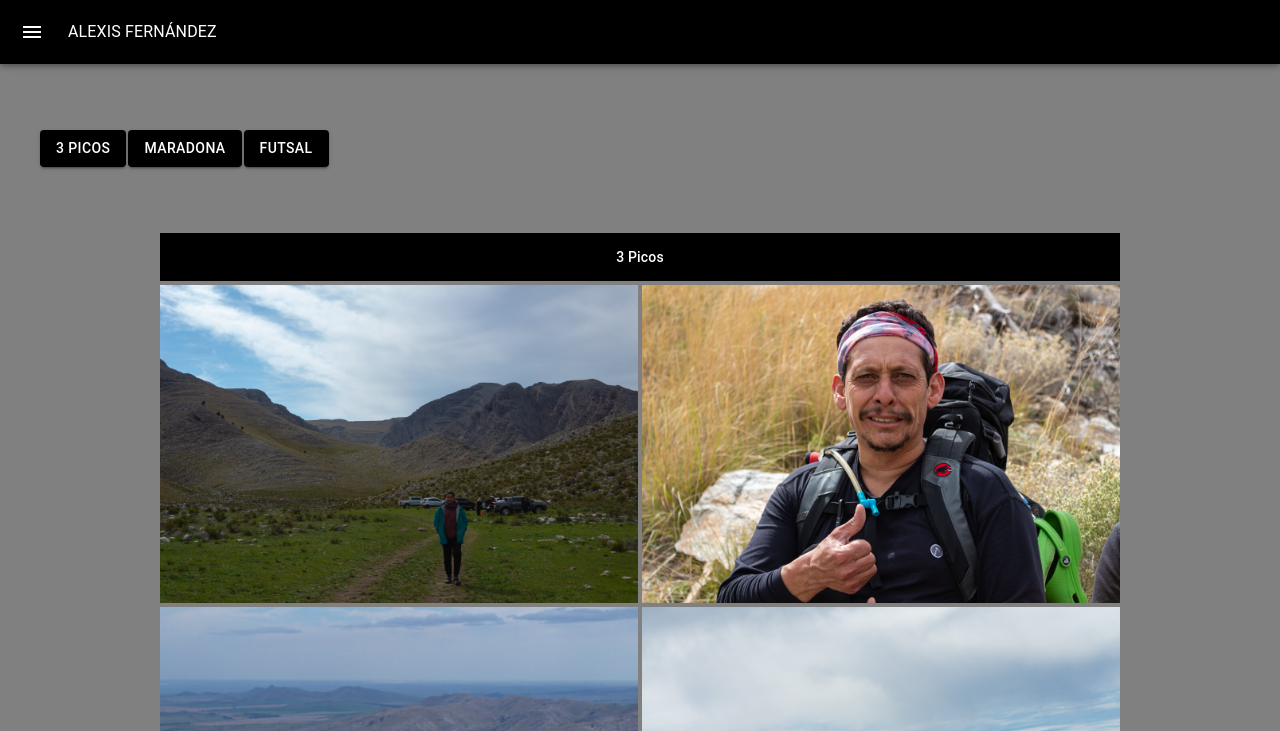
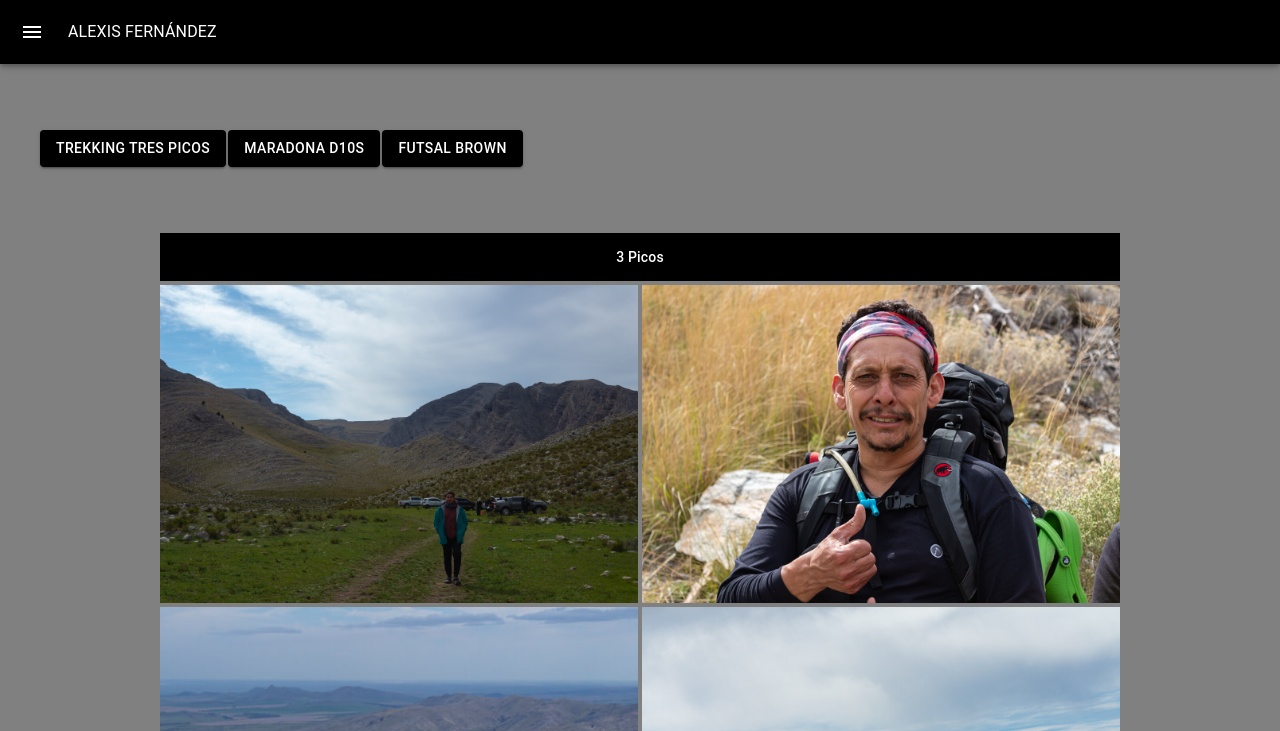
Before and after one commit to ipiccardo/PhotographPage, a React (Create React App) app: page /Galery in a window 1280 px wide. Shown: the top 731 px of the page. Built offline with nearby package versions, Linux system fonts and the light colour scheme.

Commit message:
cambio el fondo

```diff
--- a/src/Components/Contacto/Contacto.jsx
+++ b/src/Components/Contacto/Contacto.jsx
@@ -12,11 +12,11 @@ export const Contacto = () => {
         <h1>CONTACTO</h1>
         <div className="social-media-container" style={{ fontSize: "4em" }}>
           <div className="social-media-div">
-            <span>chinofernandezph</span>
+            <span>un_chino</span>
             <a
               className="social-media-links"
               rel="noreferrer"
-              href="https://instagram.com/chinofernandezph?igshid=YmMyMTA2M2Y="
+              href="https://instagram.com/un_chino?igshid=YmMyMTA2M2Y="
               target="_blank"
             >
               <FontAwesomeIcon icon={faInstagram} />
--- a/src/Components/Galery/Proyects/Futsal.jsx
+++ b/src/Components/Galery/Proyects/Futsal.jsx
@@ -37,7 +37,7 @@ const Futsal = ({ handleClick, setData }) => {
               component="div"
               sx={{ backgroundColor: "black", color: "white" }}
             >
-              Futsal
+              Futsal Brown
             </ListSubheader>
           </ImageListItem>
           {!isLoaded ? (
--- a/src/Components/Galery/Proyects/ProyectList.jsx
+++ b/src/Components/Galery/Proyects/ProyectList.jsx
@@ -12,7 +12,7 @@ const ProyectList = ({ handleProyectChange }) => {
             variant="contained"
             name="tres picos"
           >
-            3 Picos
+           Trekking Tres Picos
           </Button>
         </li>
         <li>
@@ -22,12 +22,12 @@ const ProyectList = ({ handleProyectChange }) => {
             variant="contained"
             name="Maradona"
           >
-            Maradona
+           Maradona D10S
           </Button>
         </li>
         <li>
           <Button sx={{ backgroundColor: "black" }} variant="contained" name="Futsal" onClick={handleProyectChange}>
-            Futsal
+            Futsal Brown
           </Button>
         </li>
         {/* <li>
--- a/src/Components/HomeScreen/homeScreen.css
+++ b/src/Components/HomeScreen/homeScreen.css
@@ -5,6 +5,7 @@
   /* background-image: url(https://drive.google.com/uc?export=view&id=1T8GVoCS7kD31oeheEv7MKf8EylPs5tUZ); */
   /* background-image: url(https://drive.google.com/uc?export=view&id=17XxEeS_8JB_Jr6dq1CTQUTIF9yYPsBts); */
   background-image: url('../../../public/assets/fondo/TP_PORTAFOLIO_ALEXIS\ FERNANDEZ_copia-32.jpg');
+  /* background-image: url('../../../public/assets/archivo/trespicos/6.jpg'); */
   background-size: cover;
   background-repeat: no-repeat;
   margin-top: -50px;
@@ -34,6 +35,10 @@
 
 @media (max-width: 1000px) {
 
+  .hero {
+    background-image: url('../../../public/assets/archivo/trespicos/6.jpg');
+  }
+
   .title-box h1 {
     font-size: 20px;
   }
```
